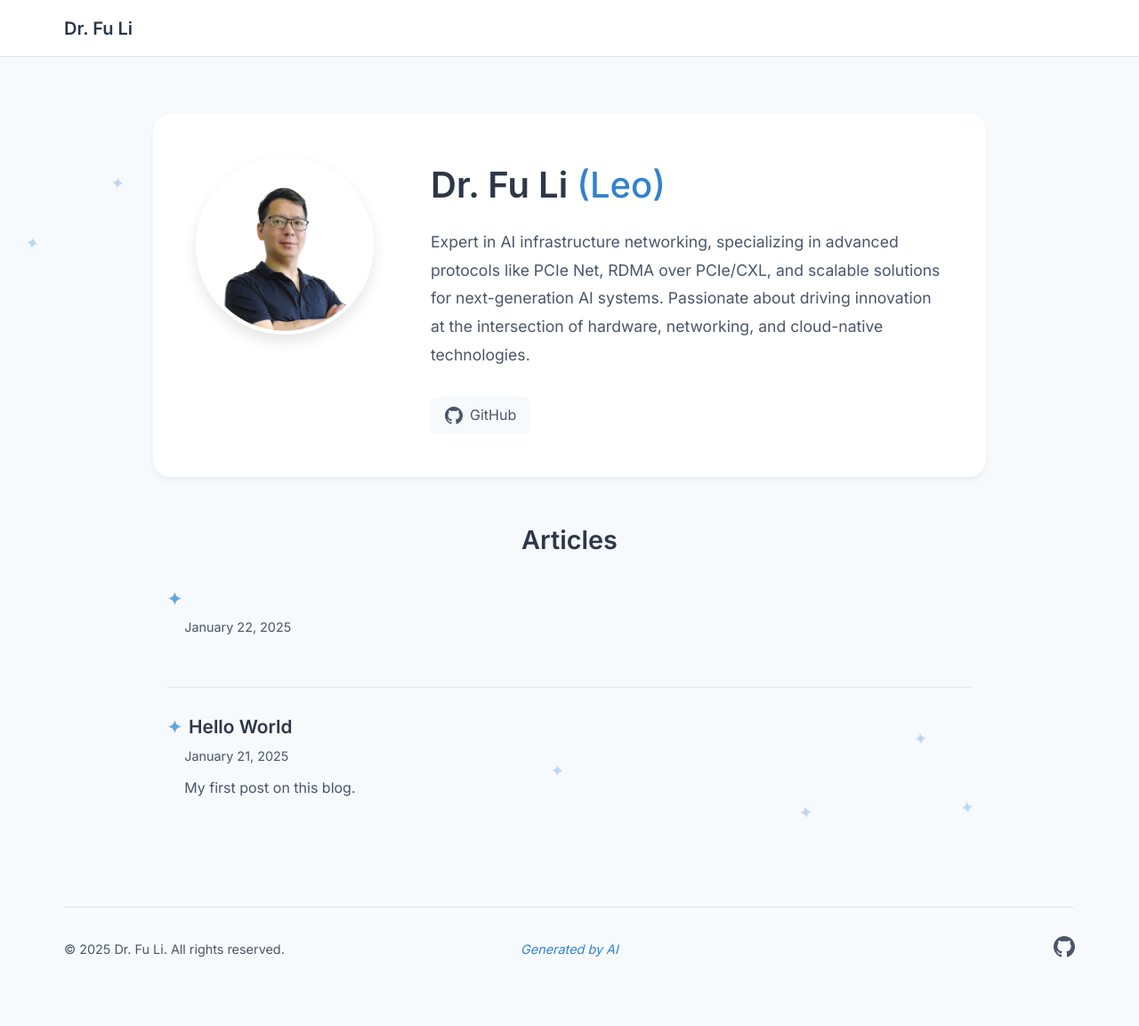
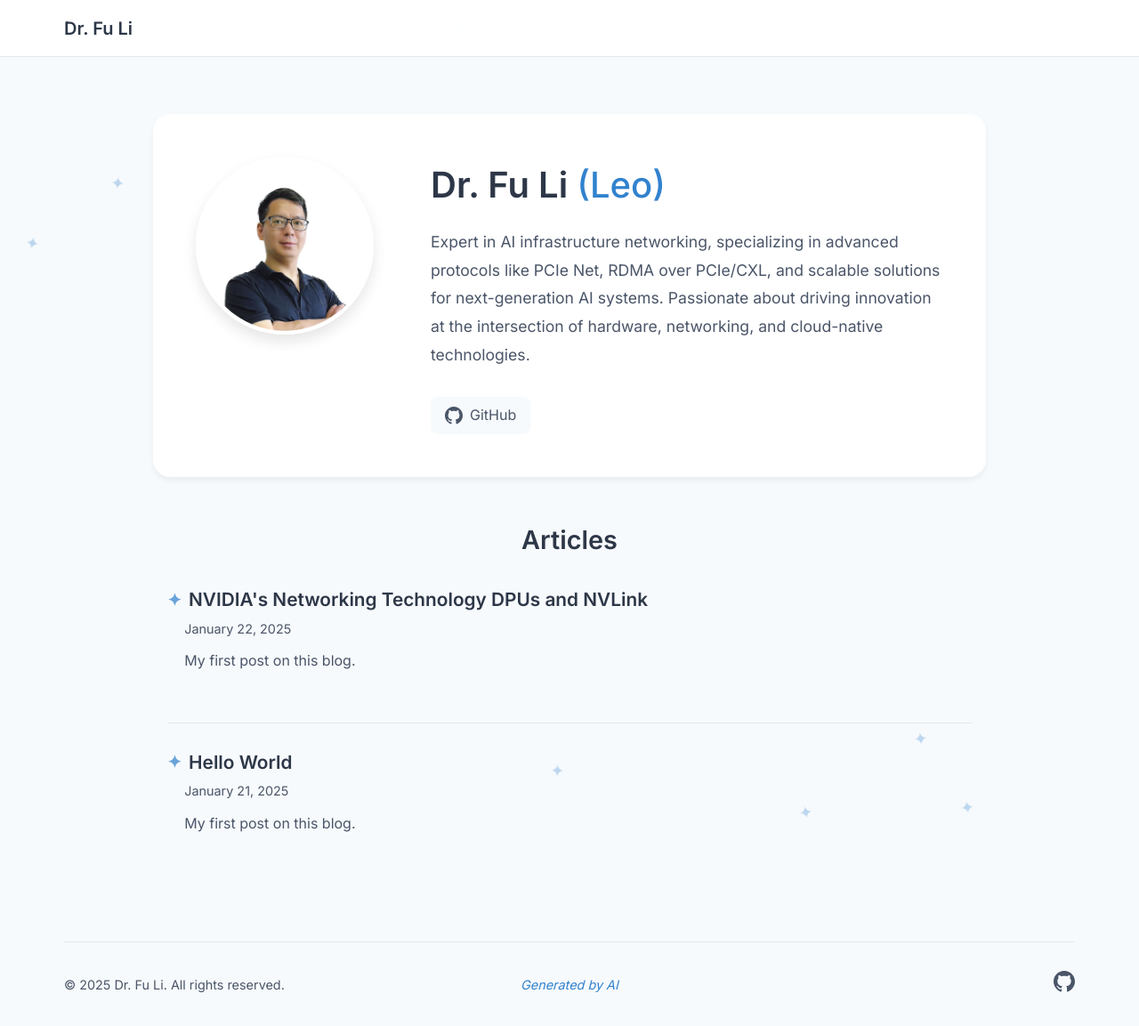
Before and after one commit to leoustc/leoustc.github.io, a Jekyll site: the page built from index.md, in a window 1280 px wide and 1153 px high. Shown: the whole window at 89% size. Built offline with Jekyll 4.4.1, drawn with Linux system fonts in a browser that asks for light colours.

Commit message:
20250122.10.51.35.42580

```diff
--- a/_posts/2025-01-22-nvidia-ai-infrastructure.md
+++ b/_posts/2025-01-22-nvidia-ai-infrastructure.md
@@ -1,6 +1,7 @@
 ---
 layout: post
-title: NVIDIA’s Networking Technology: DPUs and NVLink
+title: NVIDIA's Networking Technology DPUs and NVLink
+excerpt: My first post on this blog.
 ---
 
 # Unveiling NVIDIA’s Networking Technology: DPUs and NVLink
```
